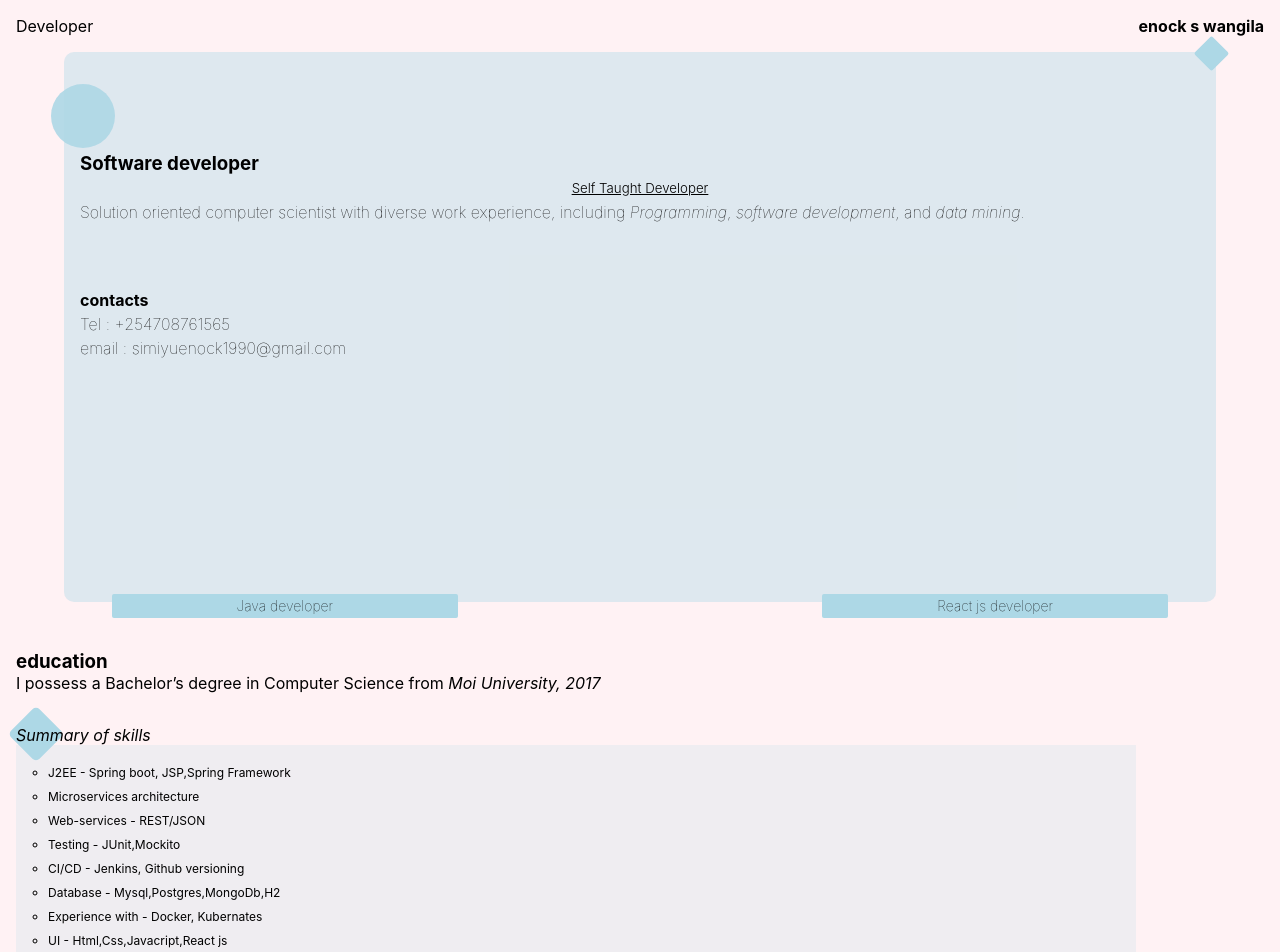
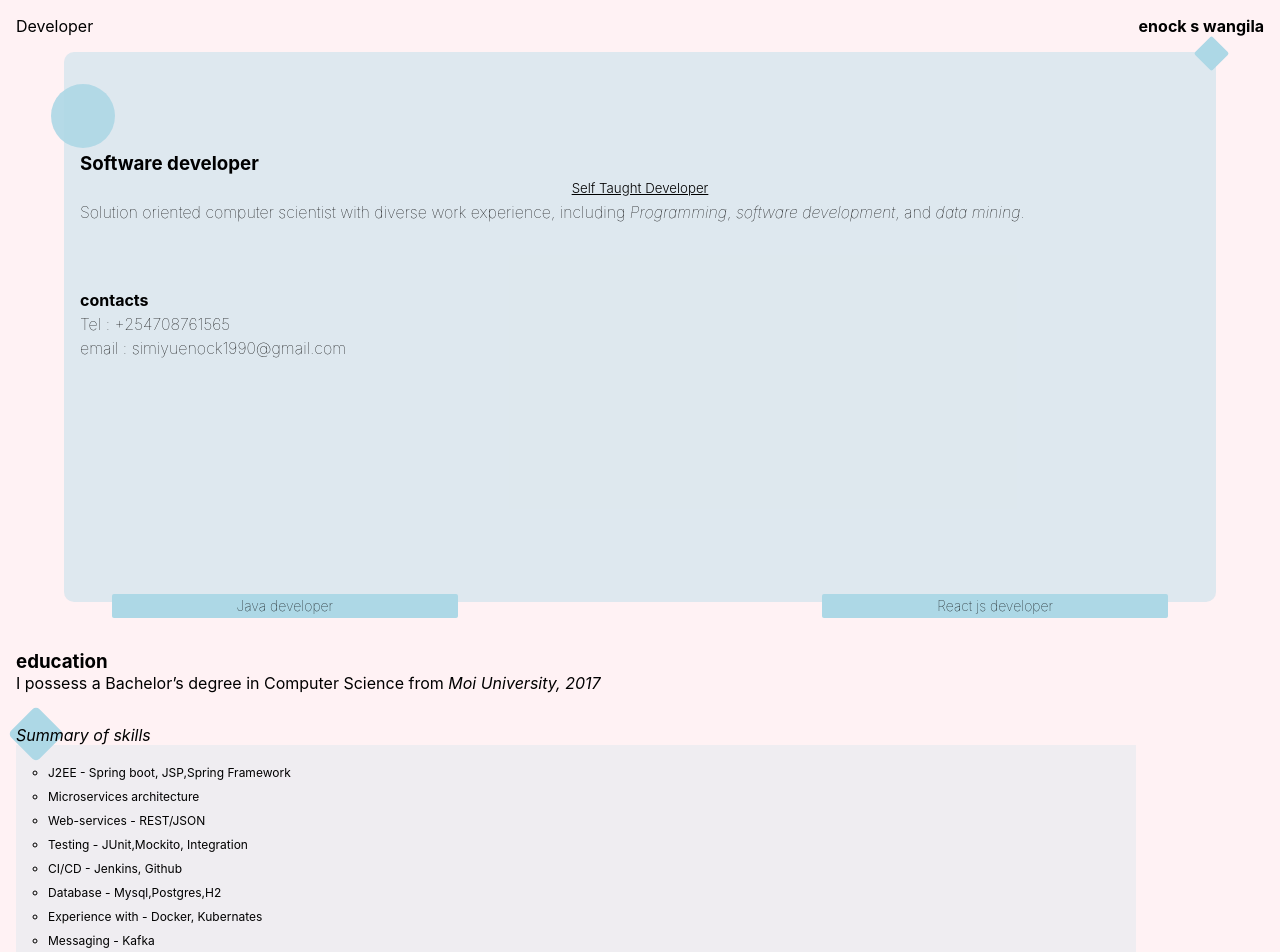
Before and after one commit to spar-letta/my_portfolio, a React (Create React App) app: page / in a window 1280 px wide. Shown: the top 952 px of the page. Built offline with nearby package versions, Linux system fonts and the light colour scheme.

Commit message:
new changes

```diff
--- a/src/components/Content3.js
+++ b/src/components/Content3.js
@@ -10,10 +10,11 @@ const Content3 = () => {
           <li>J2EE - Spring boot, JSP,Spring Framework</li>
           <li>Microservices architecture</li>
           <li>Web-services - REST/JSON</li>
-          <li>Testing - JUnit,Mockito </li>
-          <li>CI/CD - Jenkins, Github versioning</li>
-          <li>Database - Mysql,Postgres,MongoDb,H2</li>
+          <li>Testing - JUnit,Mockito, Integration </li>
+          <li>CI/CD - Jenkins, Github</li>
+          <li>Database - Mysql,Postgres,H2</li>
           <li>Experience with - Docker, Kubernates</li>
+          <li>Messaging - Kafka</li>
           <li>UI - Html,Css,Javacript,React js</li>
         </ul>
       </div>
--- a/src/components/ProjectCard.js
+++ b/src/components/ProjectCard.js
@@ -15,7 +15,7 @@ const ProjectCard = () => {
                 <div className='flip-card-back'>
                   <h4>{item.description.title}</h4>
                   <p>{item.description.body}</p>
-                  <p className='links-git'>links to github repo:</p>
+                  <p className='links-git'>link(s) to github repo:</p>
                   <div className='group-links'>
                     {item.data_link.map((dta, index) => {
                       return (
```
